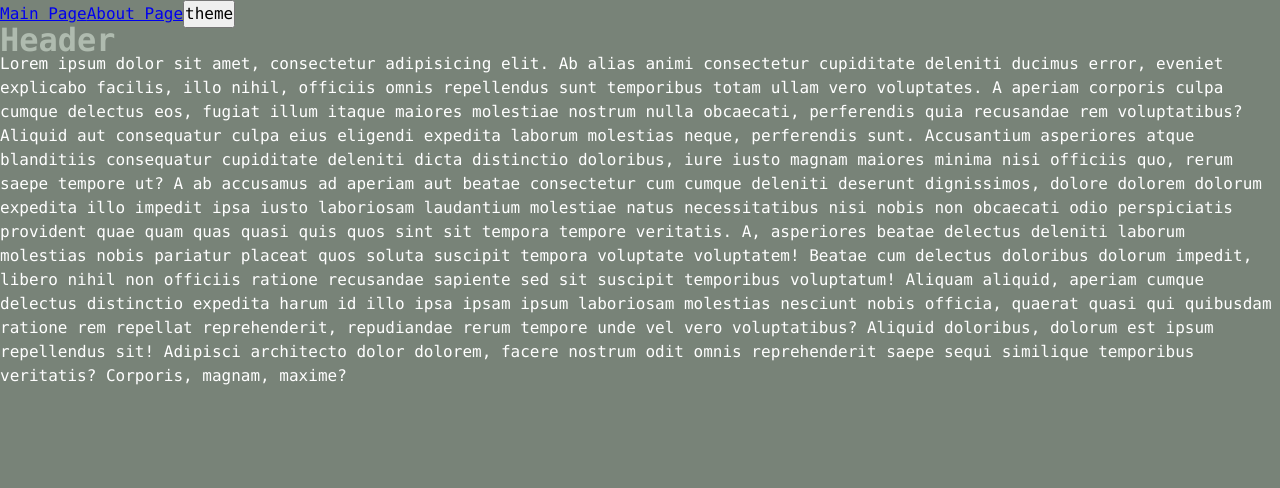
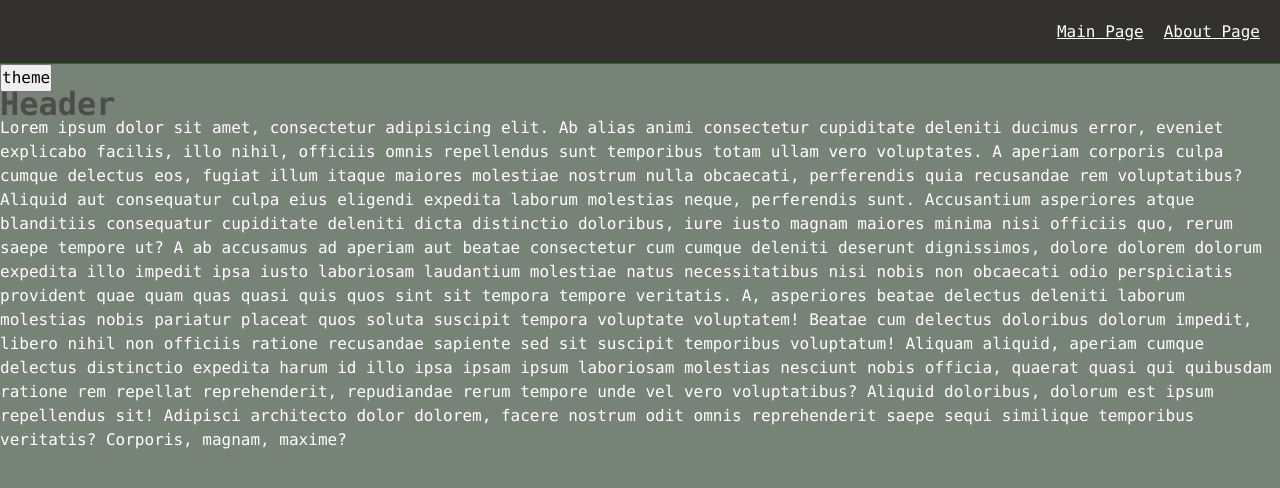
Before and after one commit to xphnx/little-pet, a React app: page / in a window 1280 px wide. Shown: the top 488 px of the page. Built offline with nearby package versions, Linux system fonts and the light colour scheme.

Commit message:
add Navbar as widget, add AppLink as UIkit component

```diff
--- a/src/app/App.tsx
+++ b/src/app/App.tsx
@@ -1,7 +1,8 @@
 import { Link } from "react-router-dom";
 import classNames from "classnames";
 
-import {AppRouter} from "app/providers/Router";
+import { AppRouter } from "app/providers/Router";
+import { Navbar } from "widgets/Navbar";
 
 import { useThemeContext } from "./providers/ThemeProvider";
 import './styles/index.scss'
@@ -10,8 +11,7 @@ const App = () => {
     const {theme, changeTheme} = useThemeContext();
     return (
         <div className={classNames('app', theme)}>
-            <Link to='/'>Main Page</Link>
-            <Link to='/about'>About Page</Link>
+            <Navbar />
             <button onClick={changeTheme}>theme</button>
             <AppRouter />
         </div>
--- a/src/app/providers/Router/config/routesConfig.tsx
+++ b/src/app/providers/Router/config/routesConfig.tsx
@@ -1,6 +1,7 @@
 import { RouteProps } from "react-router-dom";
-import {MainPage} from "pages/MainPage";
-import {AboutPage} from "pages/AboutPage";
+
+import { MainPage } from "pages/MainPage";
+import { AboutPage } from "pages/AboutPage";
 
 export enum RoutePages {
     MAIN = 'main',
--- a/src/app/styles/index.scss
+++ b/src/app/styles/index.scss
@@ -1,7 +1,7 @@
-@import 'src/app/styles/reset';
-@import 'variables/global';
-@import 'themes/normal';
-@import 'themes/dark';
+@import './reset';
+@import './variables/global';
+@import './themes/normal';
+@import './themes/dark';
 
 .app {
   font: var(--font-m);
--- a/src/app/styles/themes/dark.scss
+++ b/src/app/styles/themes/dark.scss
@@ -1,6 +1,13 @@
 .app.dark {
-  --bg-color: #1f1c1c;
+  --bg-color: #201a1ac7;
+  --inverted-bg-color: #788378;
 
-  --primary-color: #19e719;
-  --secondary-color: #0da80d;
+  --primary-color: #05f805;
+  --inverted-primary-color: #ffffff;
+
+  --primary-color-rgb: 25, 231, 25;
+  --inverted-primary-color-rgb: 255, 255, 255;
+
+  --secondary-color: #429642;
+  --inverted-secondary-color: #4c4d4c;
 }
--- a/src/app/styles/themes/normal.scss
+++ b/src/app/styles/themes/normal.scss
@@ -1,6 +1,13 @@
 .app.light {
   --bg-color: #788378;
+  --inverted-bg-color: #201a1ac7;
 
   --primary-color: #ffffff;
-  --secondary-color: #afbbaf;
+  --inverted-primary-color: #05f805;
+
+  --primary-color-rgb: 255, 255, 255;
+  --inverted-primary-color-rgb: 5, 248, 5;
+
+  --secondary-color: #4c4d4c;
+  --inverted-secondary-color: #429642;
 }
--- a/src/app/styles/variables/global.scss
+++ b/src/app/styles/variables/global.scss
@@ -1,4 +1,5 @@
 :root {
+  // Fonts
   --font-family-main: Consolas, Arial, sans-serif;
 
   --font-size-m: 16px;
@@ -8,4 +9,7 @@
   --font-size-l: 24px;
   --font-line-l: 32px;
   --font-l: var(--font-size-l) / var(--font-line-l) var(--font-family-main);
+
+  // Sizes
+  --navbar-height: 64px;
 }
--- /dev/null
+++ b/src/shared/ui/AppLink/AppLink.module.scss
@@ -0,0 +1,11 @@
+.AppLink {
+  color: var(--primary-color);
+}
+
+.primary {
+  color: var(--primary-color)
+}
+
+.inverted {
+  color: var(--inverted-primary-color)
+}
--- /dev/null
+++ b/src/shared/ui/AppLink/AppLink.tsx
@@ -0,0 +1,23 @@
+import { FC } from "react";
+import { Link, LinkProps } from "react-router-dom";
+import classNames from "classnames";
+
+import cls from './AppLink.module.scss'
+
+export enum LinkTheme {
+    PRIMARY = 'primary',
+    INVERTED = 'inverted'
+}
+
+interface AppLinkProps extends LinkProps {
+    className?: string
+    theme?: LinkTheme
+}
+
+export const AppLink: FC<AppLinkProps> = ({ to, className, theme, children, ...restProps }) => {
+    return (
+        <Link to={to} className={classNames(cls.AppLink, className, cls[theme])} {...restProps}>
+            { children }
+        </Link>
+    );
+};
--- /dev/null
+++ b/src/shared/ui/index.ts
@@ -0,0 +1 @@
+export { AppLink } from './AppLink/AppLink'
--- /dev/null
+++ b/src/widgets/Navbar/index.ts
@@ -0,0 +1 @@
+export { Navbar } from './ui/Navbar'
--- /dev/null
+++ b/src/widgets/Navbar/ui/Navbar.module.scss
@@ -0,0 +1,17 @@
+.Navbar {
+  display: flex;
+  align-items: center;
+  width: 100%;
+  height: var(--navbar-height);
+  padding: 20px;
+  background-color: var(--inverted-bg-color);
+  border-bottom: 1px solid rgba(var(--inverted-primary-color-rgb), 0.3)
+}
+
+.navLinks {
+  margin-left: auto;
+}
+
+.mainLink {
+  margin-right: 20px;
+}
--- /dev/null
+++ b/src/widgets/Navbar/ui/Navbar.tsx
@@ -0,0 +1,21 @@
+import {FC} from "react";
+import classNames from "classnames";
+
+import {AppLink} from "shared/ui";
+
+import cls from './Navbar.module.scss'
+
+interface NavbarProps {
+    className?: string
+}
+
+export const Navbar: FC<NavbarProps> = ({ className }) => {
+    return (
+        <nav className={classNames(cls.Navbar, className)}>
+            <div className={cls.navLinks}>
+                <AppLink to='/' className={cls.mainLink}>Main Page</AppLink>
+                <AppLink to='/about'>About Page</AppLink>
+            </div>
+        </nav>
+    );
+};
```
